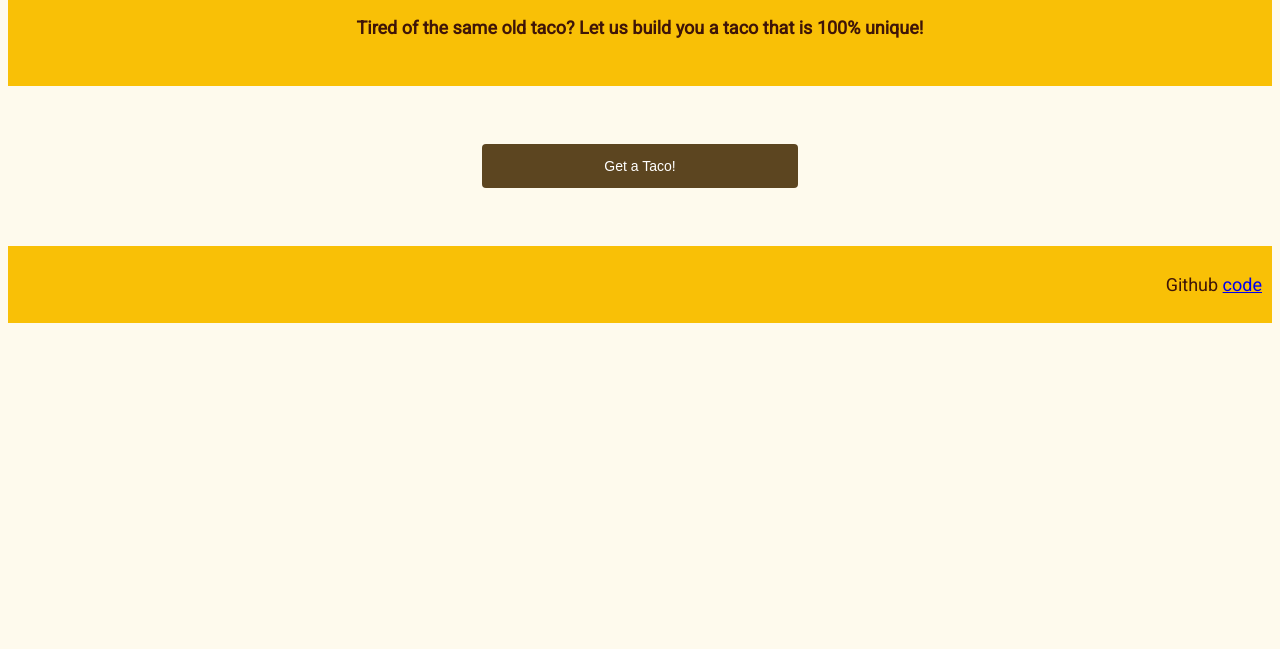
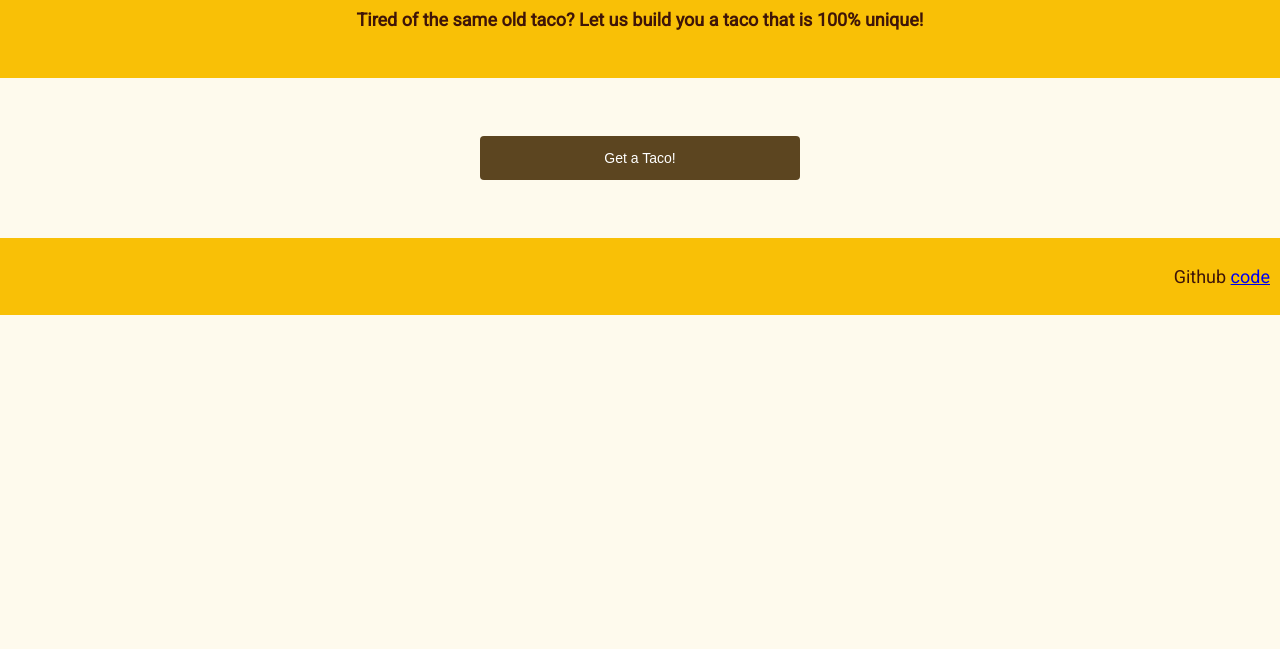
Before and after one commit to AdrianaCott14/creative2, a plain HTML site: page index.html in a window 1280 px wide. Shown: the part 151-800 px from the top of the page. Drawn offline with Linux system fonts and the light colour scheme.

Commit message:
boarder fix

```diff
--- a/styles.css
+++ b/styles.css
@@ -15,6 +15,7 @@
 body {
   background-color: #FEFAED;
   color: #3F1508;
+  margin: 0px;
 }
 
 p {
@@ -70,6 +71,7 @@ input[type=submit]:hover {
 .button {
   text-align: center;
   margin-bottom: 50px;
+  outline: none;
 }
 
 .footer {
```
